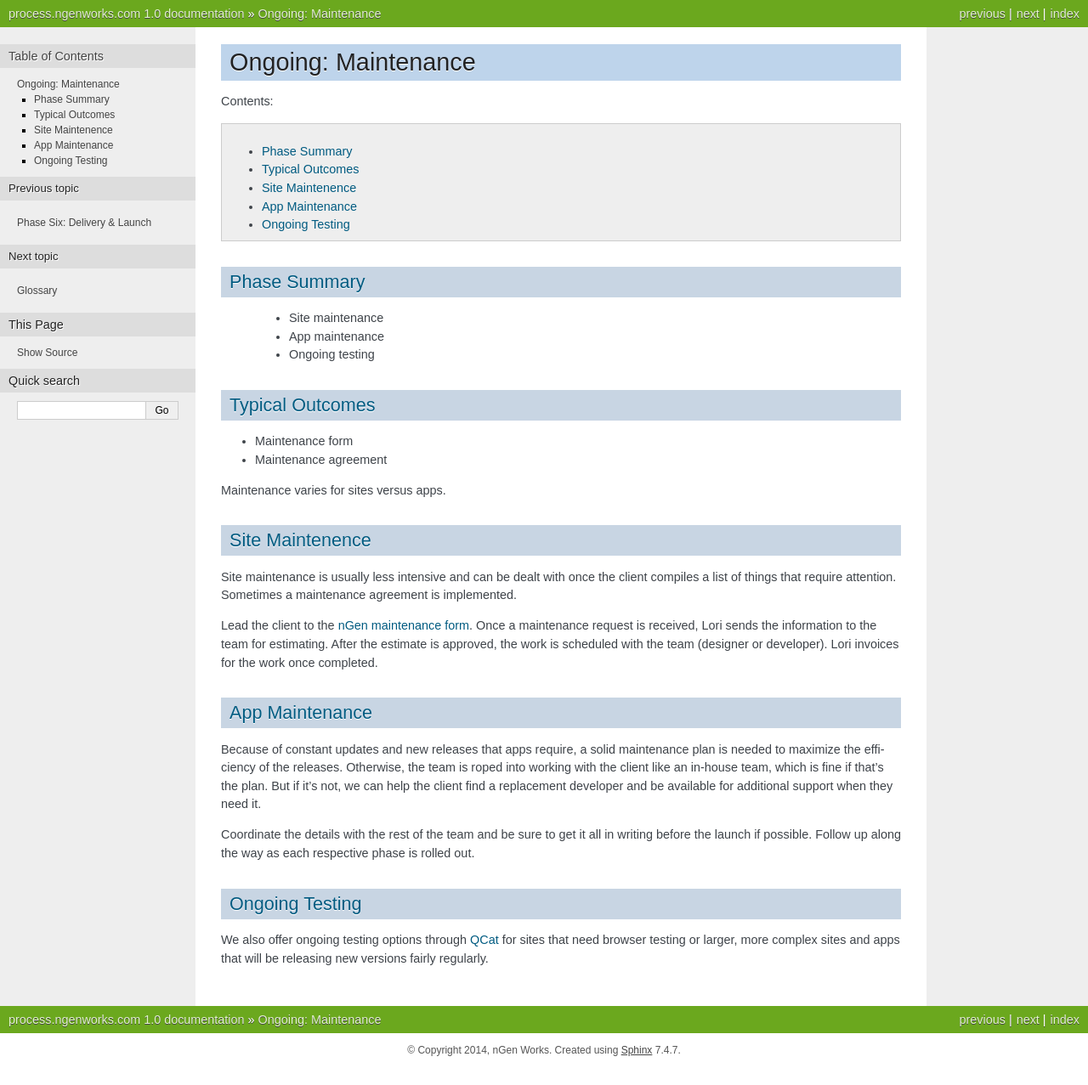
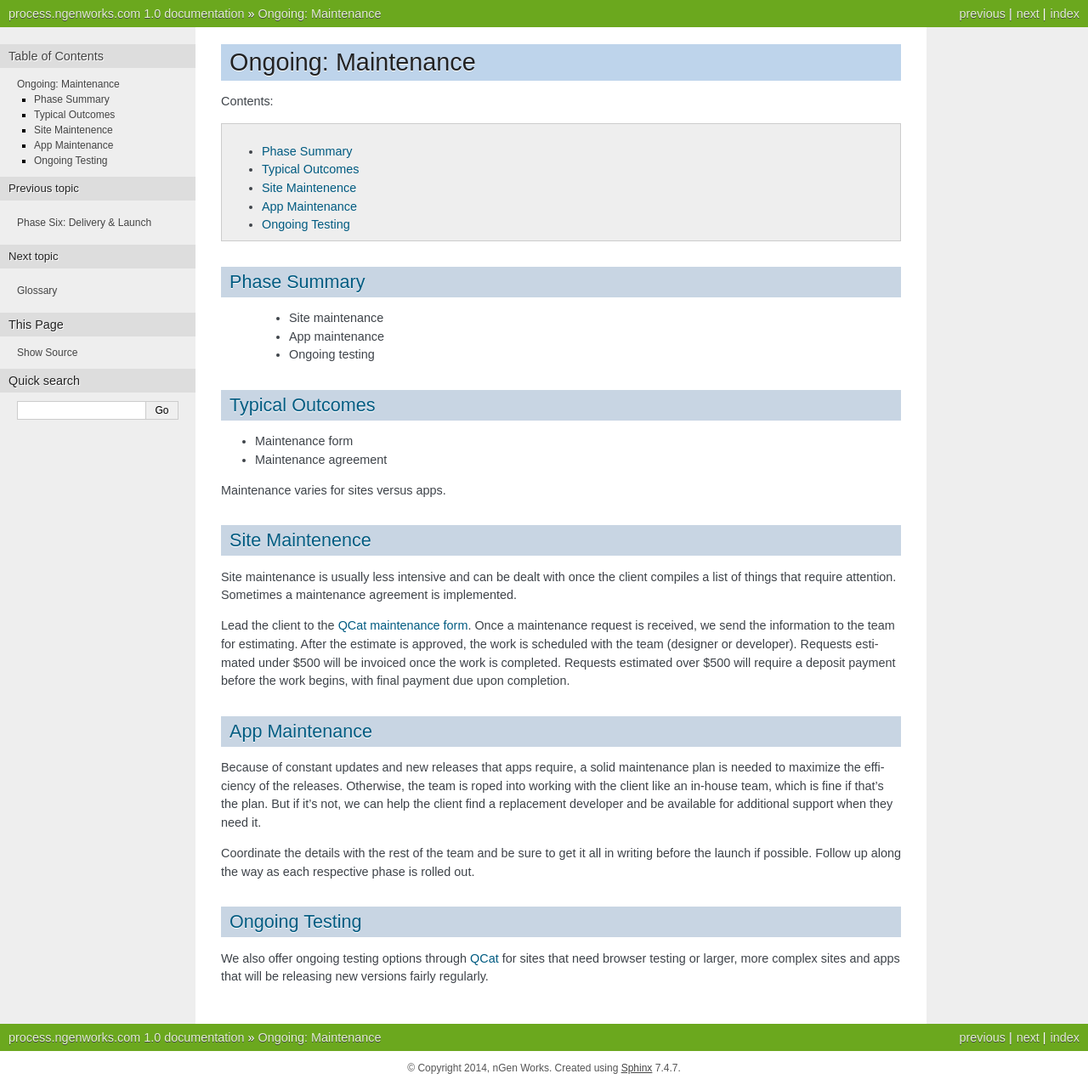
Before and after one commit to ngenworks/process.ngenworks.com, a Sphinx documentation site: the page built from docs/source/ongoing_maintenance.rst, in a window 1280 px wide. Shown: the whole page at 85% size. Built offline with Sphinx 7.4.7, drawn with Linux system fonts in a browser that asks for light colours; pages that are not in the unit, such as notebooks, are missing from menus; before the commit the page ends 1256 px from its top, so only the background shows below that.

Commit message:
Update ongoing_maintenance.rst

```diff
--- a/docs/source/ongoing_maintenance.rst
+++ b/docs/source/ongoing_maintenance.rst
@@ -30,7 +30,7 @@ Site Maintenence
 
 Site maintenance is usually less intensive and can be dealt with once the client compiles a list of things that require attention. Sometimes a maintenance agreement is implemented.
 
-Lead the client to the `nGen maintenance form <http://www.qcatpro.com/#requestb>`_. Once a maintenance request is received, Lori sends the information to the team for estimating. After the estimate is approved, the work is scheduled with the team (designer or developer). Lori invoices for the work once completed.
+Lead the client to the `QCat maintenance form <http://www.qcatpro.com/#requestb>`_. Once a maintenance request is received, we send the information to the team for estimating. After the estimate is approved, the work is scheduled with the team (designer or developer). Requests estimated under $500 will be invoiced once the work is completed. Requests estimated over $500 will require a deposit payment before the work begins, with final payment due upon completion.
 
 ---------------
 App Maintenance
```
